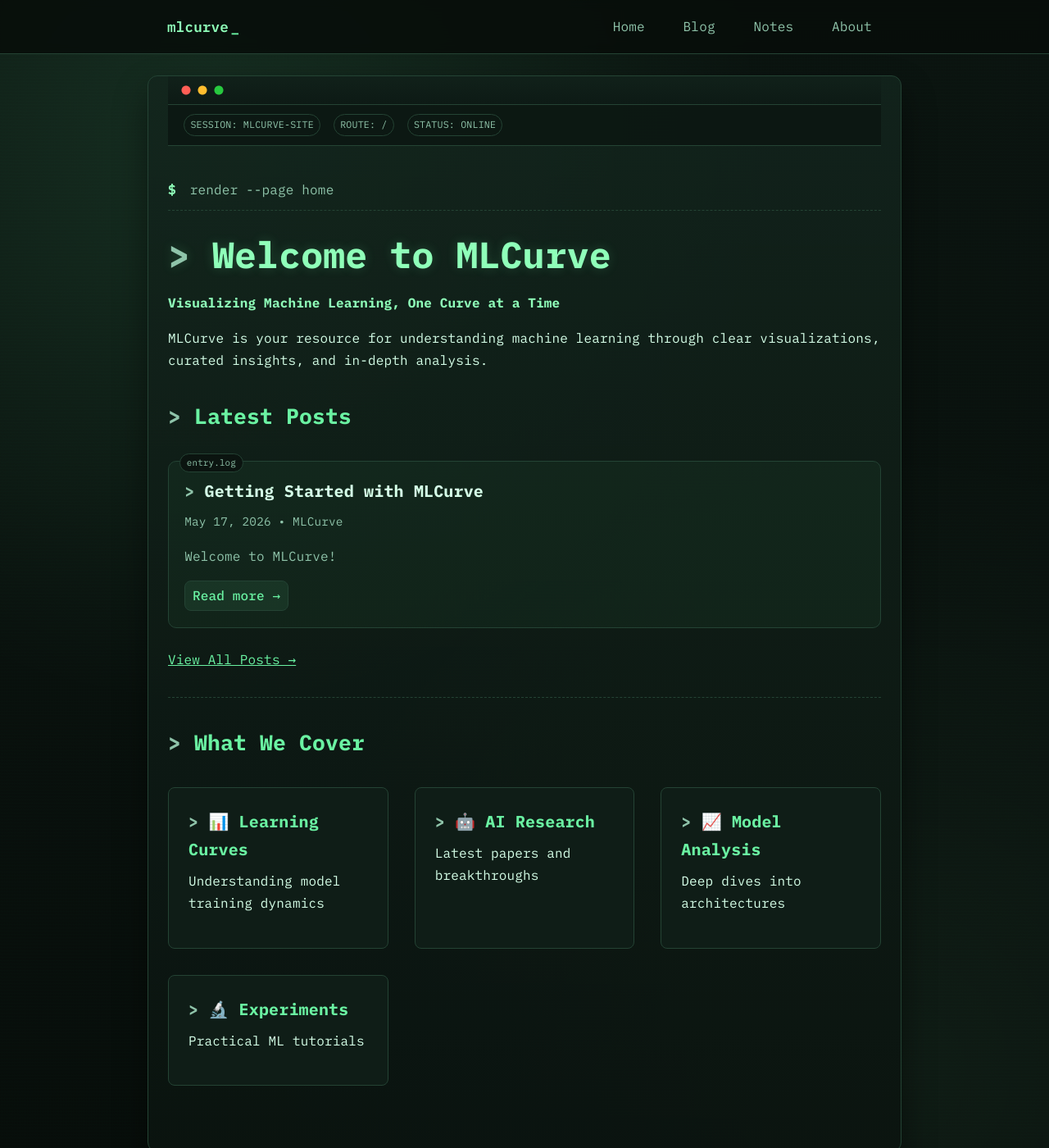
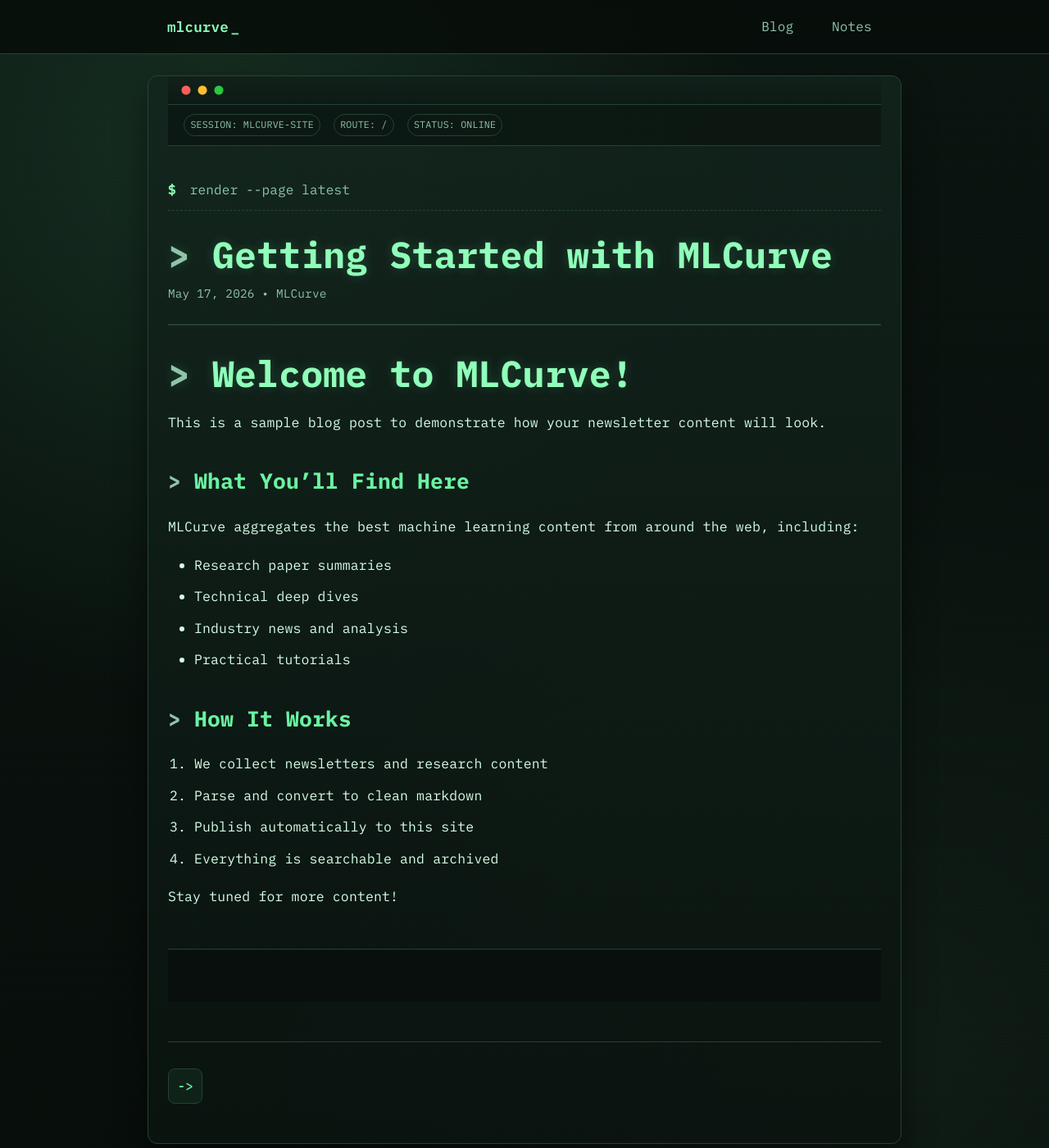
Before and after one commit to pmspraju/mlcurve, a Jekyll site: the page built from index.md, in a window 1280 px wide and 1400 px high. Shown: the whole window at 82% size. Built offline with Jekyll 4.4.1, drawn with Linux system fonts in a browser that asks for light colours.

Commit message:
removing home about 0602

```diff
--- a/_layouts/default.html
+++ b/_layouts/default.html
@@ -15,10 +15,8 @@
         <nav class="container">
             <a href="/" class="logo">mlcurve<span class="cursor">_</span></a>
             <ul class="nav-links">
-                <li><a href="/">Home</a></li>
                 <li><a href="/blog/">Blog</a></li>
                 <li><a href="/notes/">Notes</a></li>
-                <li><a href="/about/">About</a></li>
             </ul>
         </nav>
     </header>
--- a/_layouts/post.html
+++ b/_layouts/post.html
@@ -28,10 +28,10 @@ layout: default
 
 <div class="post-navigation">
     {% if page.previous.url %}
-    <a href="{{ page.previous.url }}" class="prev-post">← {{ page.previous.title }}</a>
+    <a href="{{ page.previous.url }}" class="prev-post" title="{{ page.previous.title }}"><-</a>
     {% endif %}
 
     {% if page.next.url %}
-    <a href="{{ page.next.url }}" class="next-post">{{ page.next.title }} →</a>
+    <a href="{{ page.next.url }}" class="next-post" title="{{ page.next.title }}">-></a>
     {% endif %}
 </div>
--- a/index.md
+++ b/index.md
@@ -1,50 +1,45 @@
 ---
 layout: default
-title: Home
+title: Latest
 ---
 
-# Welcome to MLCurve
+{% assign latest = site.posts.first %}
 
-**Visualizing Machine Learning, One Curve at a Time**
+{% if latest %}
+<article class="post">
+    <header class="post-header">
+        <h1 class="post-title">{{ latest.title }}</h1>
+        <div class="post-meta">
+            <time datetime="{{ latest.date | date_to_xmlschema }}">
+                {{ latest.date | date: "%B %d, %Y" }}
+            </time>
+            {% if latest.source %}
+            <span class="separator">•</span>
+            <span>{{ latest.source }}</span>
+            {% endif %}
+        </div>
+    </header>
 
-MLCurve is your resource for understanding machine learning through clear visualizations, curated insights, and in-depth analysis.
+    <div class="post-content">
+        {{ latest.content }}
+    </div>
 
-## Latest Posts
+    <footer class="post-footer">
+        {% if latest.source_url %}
+        <p>Source: <a href="{{ latest.source_url }}" target="_blank">{{ latest.source }}</a></p>
+        {% endif %}
+    </footer>
+</article>
 
-<div class="post-list">
-{% for post in site.posts limit:5 %}
-<article class="post-preview">
-    <h3><a href="{{ post.url }}">{{ post.title }}</a></h3>
-    <p class="post-meta">{{ post.date | date: "%B %d, %Y" }} • {{ post.source }}</p>
-    {% if post.excerpt %}
-    <p class="excerpt">{{ post.excerpt | strip_html | truncatewords: 30 }}</p>
+<div class="post-navigation">
+    {% if latest.next.url %}
+    <a href="{{ latest.next.url }}" class="prev-post" title="Older post"><-</a>
     {% endif %}
-    <a href="{{ post.url }}" class="read-more">Read more →</a>
-</article>
-{% endfor %}
+
+    <a href="/blog/" class="next-post" title="Blog archive">-></a>
 </div>
+{% else %}
+# No Posts Yet
 
-[View All Posts →](/blog/)
-
----
-
-## What We Cover
-
-<div class="topics-grid">
-    <div class="topic">
-        <h3>📊 Learning Curves</h3>
-        <p>Understanding model training dynamics</p>
-    </div>
-    <div class="topic">
-        <h3>🤖 AI Research</h3>
-        <p>Latest papers and breakthroughs</p>
-    </div>
-    <div class="topic">
-        <h3>📈 Model Analysis</h3>
-        <p>Deep dives into architectures</p>
-    </div>
-    <div class="topic">
-        <h3>🔬 Experiments</h3>
-        <p>Practical ML tutorials</p>
-    </div>
-</div>
+Add your first file in `_posts` using `YYYY-MM-DD-title.md` and it will appear here.
+{% endif %}
```
